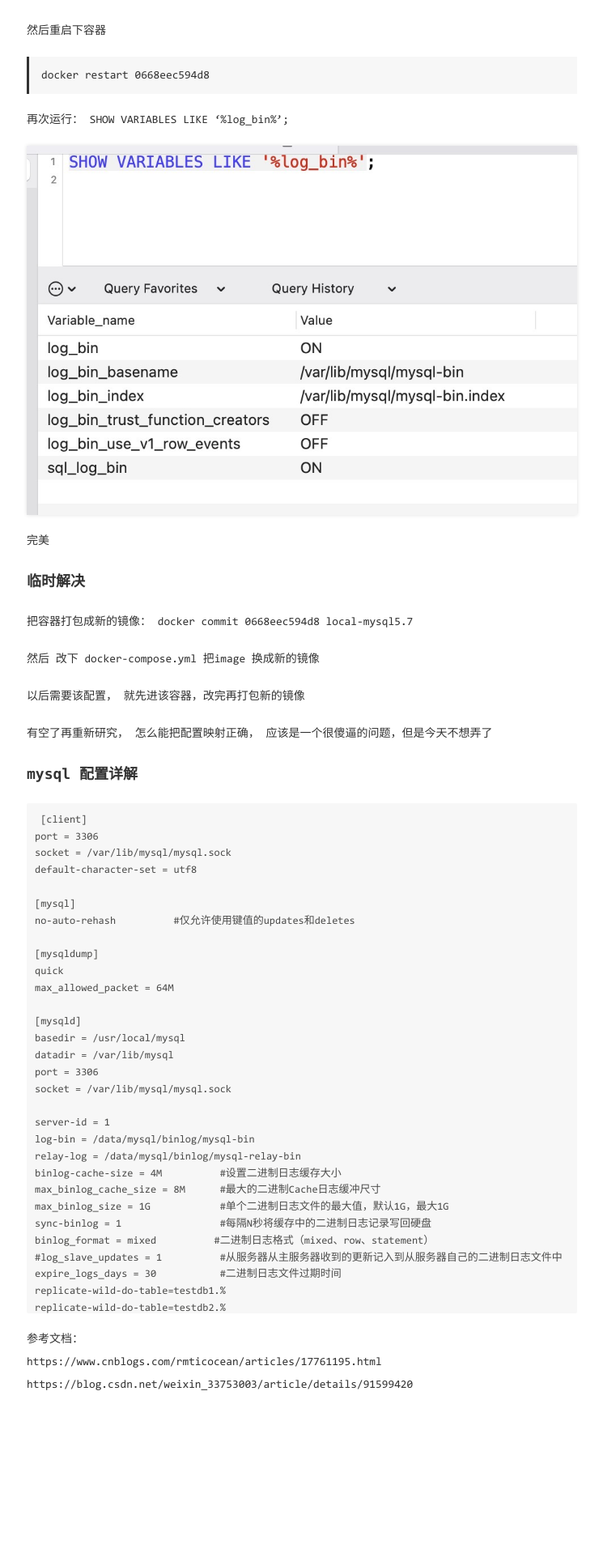
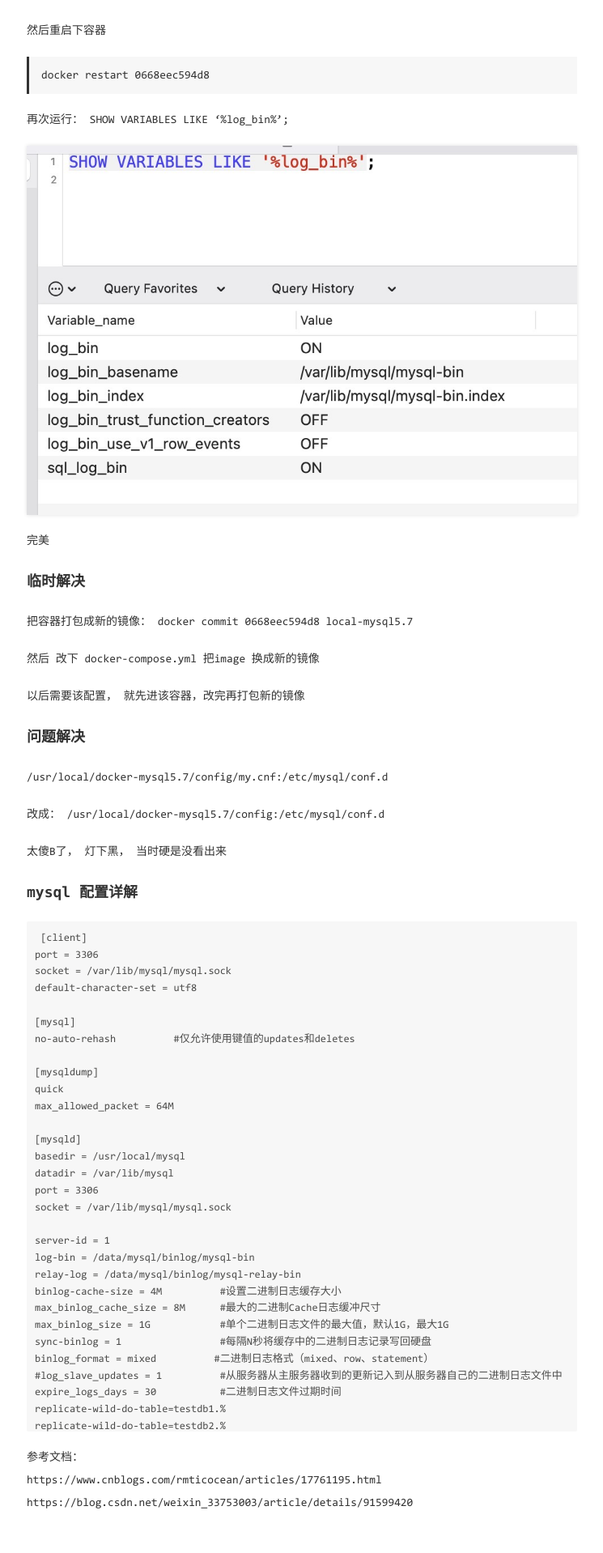
Before and after one commit to yuyu888/yuyu888.github.io, a Jekyll site: the page built from _posts/2024-03-27--docker-compose安装mysql5.7.md, in a window 1280 px wide. Shown: the part 3759-5677 px from the top of the page at 81% size, without its empty margins (267-1012 px from the left). Built offline with Jekyll 4.4.1, drawn with Linux system fonts in a browser that asks for light colours; comment, search, counter and statistics services are not loaded; before the commit the page ends 5531 px from its top, so only the background shows below that.

Commit message:
Update 2024-03-27--docker-compose安装mysql5.7.md

```diff
--- a/_posts/2024-03-27--docker-compose安装mysql5.7.md
+++ b/_posts/2024-03-27--docker-compose安装mysql5.7.md
@@ -135,7 +135,15 @@ socket=/var/run/mysqld/mysqld.sock
 
  以后需要该配置， 就先进该容器，改完再打包新的镜像
 
- 有空了再重新研究， 怎么能把配置映射正确， 应该是一个很傻逼的问题，但是今天不想弄了
+
+## 问题解决
+
+/usr/local/docker-mysql5.7/config/my.cnf:/etc/mysql/conf.d
+
+改成：
+/usr/local/docker-mysql5.7/config:/etc/mysql/conf.d
+
+太傻B了， 灯下黑， 当时硬是没看出来
 
 ## mysql 配置详解
 
```
